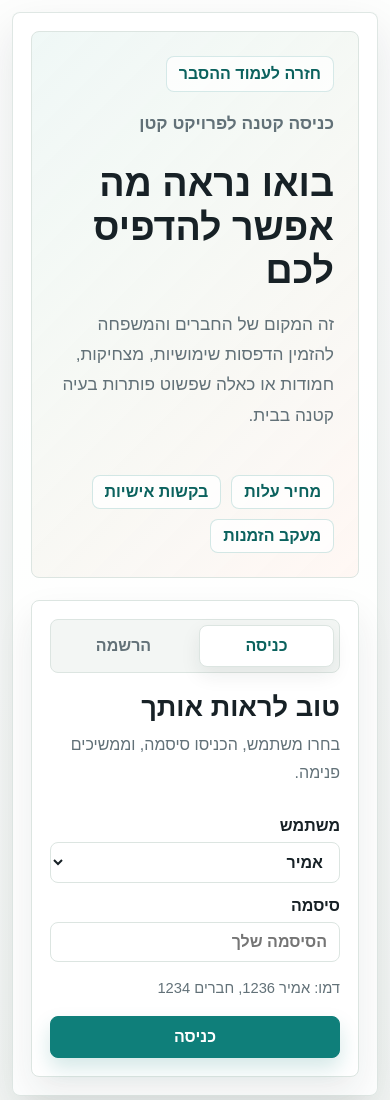
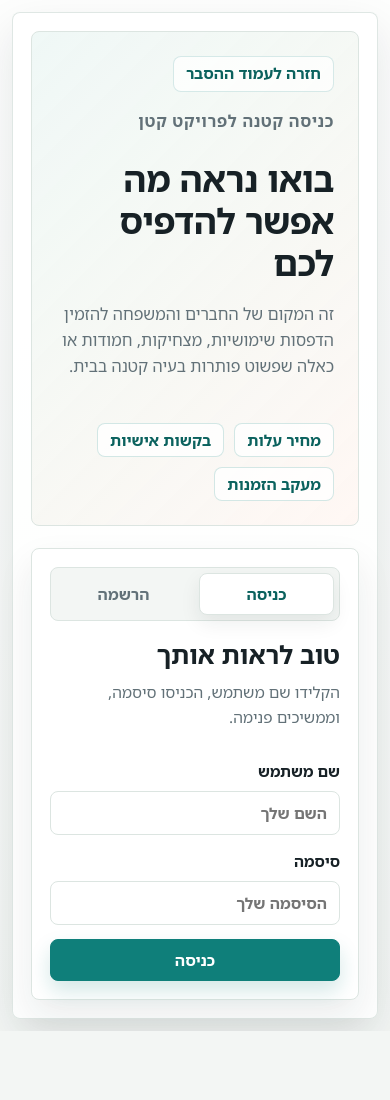
Before and after one commit to AmirHartman/JustifyMyPrinter, a plain HTML site: page index.html in a window 390 px wide. Shown: the top 1100 px of the page. After the commit the page ends 1031 px from the top, so only its background shows below. Drawn offline with Linux system fonts and the light colour scheme.

Commit message:
Refine login flow and rebalance site typography

```diff
--- a/app.js
+++ b/app.js
@@ -596,7 +596,7 @@ const pageName = document.body.dataset.page || "app";
 saveState();
 
 const loginForm = document.querySelector("#login-form");
-const loginUser = document.querySelector("#login-user");
+const loginName = document.querySelector("#login-name");
 const loginError = document.querySelector("#login-error");
 const registerForm = document.querySelector("#register-form");
 const registerError = document.querySelector("#register-error");
@@ -611,8 +611,6 @@ const productForm = document.querySelector("#product-form");
 const productsTable = document.querySelector("#products-table");
 const aiProductIdea = document.querySelector("#ai-product-idea");
 
-populateLoginUsers();
-
 authModeButtons.forEach((button) => {
   button.addEventListener("click", () => setAuthPanel(button.dataset.authTarget));
 });
@@ -620,7 +618,8 @@ authModeButtons.forEach((button) => {
 loginForm?.addEventListener("submit", (event) => {
   event.preventDefault();
   const data = new FormData(loginForm);
-  const user = getUsers().find((appUser) => appUser.id === data.get("userId"));
+  const typedName = String(data.get("loginName") ?? "").trim();
+  const user = getUsers().find((appUser) => appUser.name === typedName);
 
   if (!user || user.password !== data.get("password")) {
     loginError.textContent = "שם המשתמש או הסיסמה לא נכונים.";
@@ -927,18 +926,6 @@ function loadRegisteredUsers() {
 
 function saveRegisteredUsers() {
   localStorage.setItem(USERS_KEY, JSON.stringify(registeredUsers));
-}
-
-function populateLoginUsers() {
-  if (!loginUser) return;
-
-  loginUser.replaceChildren();
-  getUsers().forEach((user) => {
-    const option = document.createElement("option");
-    option.value = user.id;
-    option.textContent = user.name;
-    loginUser.append(option);
-  });
 }
 
 function loadSession() {
--- a/index.html
+++ b/index.html
@@ -33,17 +33,16 @@
           <form class="auth-form is-active" id="login-form" data-auth-form="login">
             <div>
               <h2>טוב לראות אותך</h2>
-              <p>בחרו משתמש, הכניסו סיסמה, וממשיכים פנימה.</p>
+              <p>הקלידו שם משתמש, הכניסו סיסמה, וממשיכים פנימה.</p>
             </div>
             <label>
-              משתמש
-              <select name="userId" id="login-user"></select>
+              שם משתמש
+              <input name="loginName" id="login-name" required autocomplete="username" placeholder="השם שלך" />
             </label>
             <label>
               סיסמה
               <input name="password" type="password" required autocomplete="current-password" placeholder="הסיסמה שלך" />
             </label>
-            <p class="login-hint">דמו: אמיר 1236, חברים 1234</p>
             <p class="form-error" id="login-error"></p>
             <button class="primary-button wide-button" type="submit">כניסה</button>
           </form>
--- a/styles.css
+++ b/styles.css
@@ -13,7 +13,12 @@
   --gold: #b58b2b;
   --danger: #b83e42;
   --shadow: 0 18px 44px rgba(23, 33, 38, 0.1);
-  font-family: Arial, "Noto Sans Hebrew", sans-serif;
+  --font-ui: "Heebo", "Rubik", "Noto Sans Hebrew", "Segoe UI", sans-serif;
+  --fs-body: clamp(0.96rem, 0.2vw + 0.92rem, 1.05rem);
+  --fs-h1: clamp(2.7rem, 5.2vw, 5.15rem);
+  --fs-h2: clamp(1.95rem, 2.8vw, 2.85rem);
+  --fs-h3: clamp(1.22rem, 1.1vw, 1.46rem);
+  font-family: var(--font-ui);
 }
 
 * {
@@ -27,6 +32,10 @@ html {
 body {
   margin: 0;
   min-height: 100vh;
+  font-family: var(--font-ui);
+  font-size: var(--fs-body);
+  line-height: 1.62;
+  font-weight: 500;
   color: var(--ink);
   background:
     linear-gradient(180deg, rgba(255, 255, 255, 0.86), rgba(243, 246, 244, 0.94)),
@@ -52,27 +61,28 @@ p {
 h1,
 h2,
 h3 {
-  line-height: 1.16;
+  line-height: 1.2;
+  font-weight: 800;
 }
 
 h1 {
   margin-bottom: 0;
-  font-size: clamp(2.35rem, 5vw, 4.75rem);
-  letter-spacing: 0;
+  font-size: var(--fs-h1);
+  letter-spacing: -0.01em;
 }
 
 h2 {
-  margin-bottom: 8px;
-  font-size: clamp(1.7rem, 2.5vw, 2.45rem);
+  margin-bottom: 10px;
+  font-size: var(--fs-h2);
 }
 
 h3 {
-  margin-bottom: 8px;
-  font-size: 1.12rem;
+  margin-bottom: 10px;
+  font-size: var(--fs-h3);
 }
 
 p {
-  line-height: 1.75;
+  line-height: 1.62;
 }
 
 body[data-auth="signed-out"] .topbar,
@@ -95,7 +105,8 @@ body[data-mode="friend"] .admin-tabs {
   margin: 0 0 8px;
   color: var(--coral);
   font-weight: 800;
-  font-size: 0.9rem;
+  font-size: 0.84rem;
+  letter-spacing: 0.045em;
 }
 
 .primary-button,
@@ -120,6 +131,7 @@ body[data-mode="friend"] .admin-tabs {
   background: var(--teal);
   color: #fff;
   border-color: var(--teal);
+  font-size: 0.98rem;
   font-weight: 800;
   box-shadow: 0 10px 20px rgba(15, 127, 122, 0.18);
 }
@@ -134,6 +146,7 @@ body[data-mode="friend"] .admin-tabs {
   background: rgba(255, 255, 255, 0.78);
   color: var(--ink);
   border-color: var(--line);
+  font-size: 0.96rem;
   font-weight: 700;
 }
 
@@ -190,7 +203,7 @@ body[data-mode="friend"] .admin-tabs {
 .landing-copy p {
   max-width: 660px;
   color: var(--muted);
-  font-size: 1.12rem;
+  font-size: 1.03rem;
 }
 
 .landing-actions,
@@ -374,7 +387,7 @@ body[data-mode="friend"] .admin-tabs {
 .auth-story p {
   max-width: 580px;
   color: var(--muted);
-  font-size: 1.08rem;
+  font-size: 1.01rem;
 }
 
 .auth-note-grid {
@@ -472,7 +485,7 @@ body[data-mode="friend"] .admin-tabs {
 }
 
 .topbar h1 {
-  font-size: clamp(2rem, 4vw, 3.4rem);
+  font-size: clamp(2.3rem, 4.4vw, 3.9rem);
 }
 
 .topbar-actions {
@@ -572,6 +585,7 @@ body[data-mode="admin"] .app-shell {
   background: var(--surface);
   color: var(--ink);
   border-color: var(--line);
+  font-size: 0.95rem;
   font-weight: 800;
 }
 
@@ -625,7 +639,7 @@ body[data-mode="admin"] .app-shell {
 .welcome-copy p {
   max-width: 740px;
   color: var(--muted);
-  font-size: 1.08rem;
+  font-size: 1.02rem;
 }
 
 .welcome-panel {
@@ -642,19 +656,20 @@ body[data-mode="admin"] .app-shell {
 }
 
 .welcome-panel strong {
-  font-size: 1.1rem;
+  font-size: 1.05rem;
 }
 
 .welcome-panel p {
   margin-bottom: 0;
   color: var(--ink);
-  font-size: 1.35rem;
+  font-size: 1.18rem;
   font-weight: 900;
 }
 
 .welcome-panel span {
   color: var(--muted);
-  line-height: 1.7;
+  font-size: 0.97rem;
+  line-height: 1.6;
 }
 
 .welcome-grid {
@@ -752,7 +767,8 @@ body[data-mode="admin"] .app-shell {
 
 .product-body p {
   margin-bottom: 0;
-  line-height: 1.58;
+  font-size: 0.96rem;
+  line-height: 1.56;
 }
 
 .stl-link {
@@ -762,6 +778,7 @@ body[data-mode="admin"] .app-shell {
   align-items: center;
   margin-top: 8px;
   color: var(--ink);
+  font-size: 0.94rem;
   font-weight: 800;
 }
 
@@ -785,6 +802,7 @@ body[data-mode="admin"] .app-shell {
   background: #eef8f6;
   border: 1px solid rgba(15, 127, 122, 0.16);
   border-radius: 8px;
+  font-size: 0.95rem;
   font-weight: 900;
 }
 
@@ -844,7 +862,12 @@ td {
 th {
   background: #f5f8f7;
   color: var(--ink);
-  font-size: 0.9rem;
+  font-size: 0.86rem;
+  letter-spacing: 0.02em;
+}
+
+td {
+  font-size: 0.93rem;
 }
 
 tr:last-child td {
@@ -889,7 +912,7 @@ tr:last-child td {
 .debt-card span {
   margin-top: 8px;
   color: var(--danger);
-  font-size: 1.6rem;
+  font-size: 1.38rem;
   font-weight: 900;
 }
 
@@ -919,6 +942,7 @@ tr:last-child td {
 label {
   display: grid;
   gap: 7px;
+  font-size: 0.95rem;
   font-weight: 800;
 }
 
@@ -931,6 +955,8 @@ textarea {
   padding: 10px 12px;
   background: #fff;
   color: var(--ink);
+  font-size: 0.97rem;
+  line-height: 1.45;
 }
 
 select:focus,
@@ -963,6 +989,7 @@ select {
   border: 1px dashed var(--line);
   border-radius: 8px;
   color: var(--muted);
+  font-size: 0.97rem;
 }
 
 .empty-state.is-visible {
@@ -1030,6 +1057,12 @@ menu {
 }
 
 @media (max-width: 680px) {
+  :root {
+    --fs-h1: clamp(2.05rem, 9vw, 2.85rem);
+    --fs-h2: clamp(1.58rem, 6.2vw, 2.12rem);
+    --fs-h3: clamp(1.08rem, 4.4vw, 1.28rem);
+  }
+
   .public-landing,
   .app-shell,
   .welcome-shell {
```
